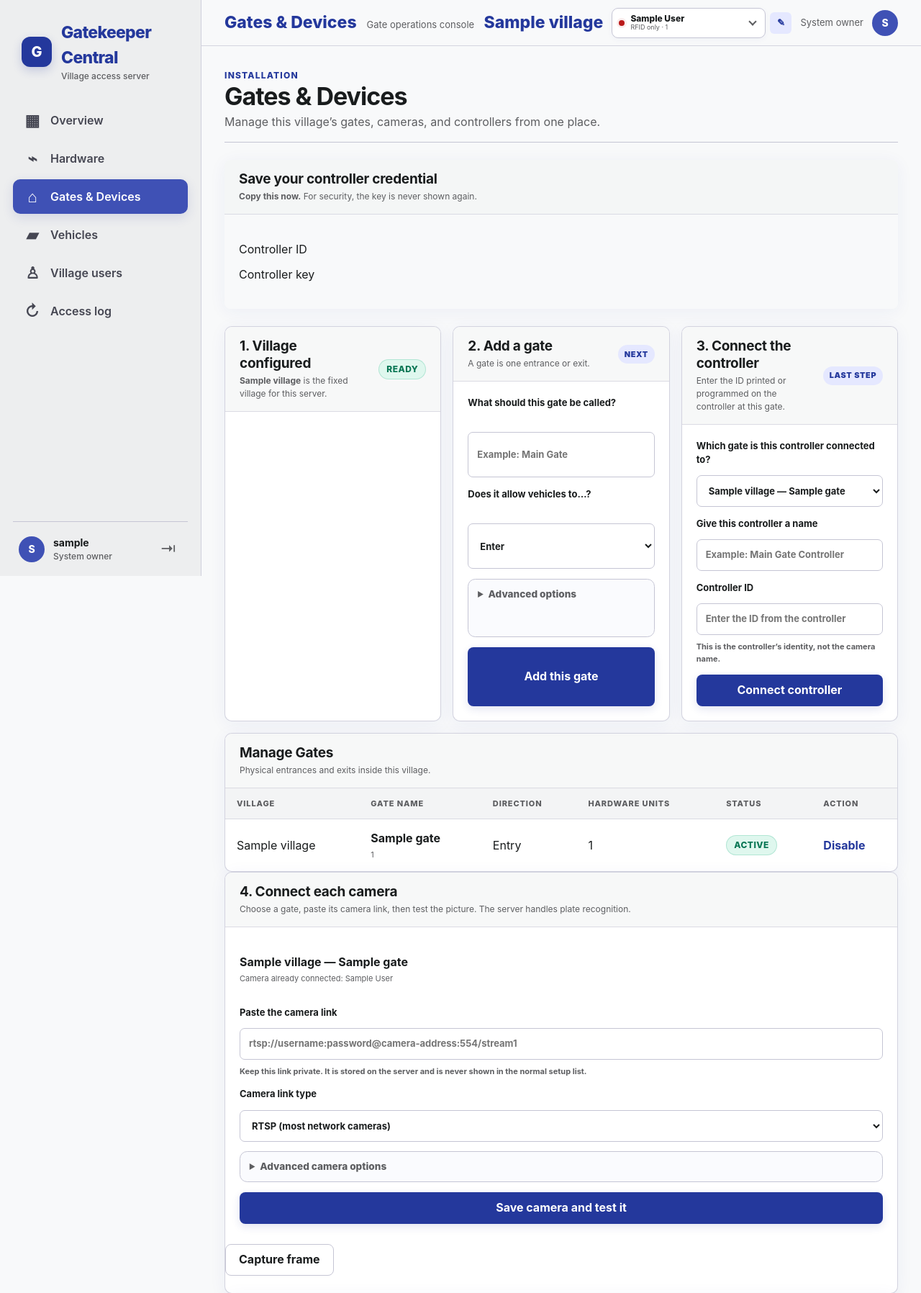
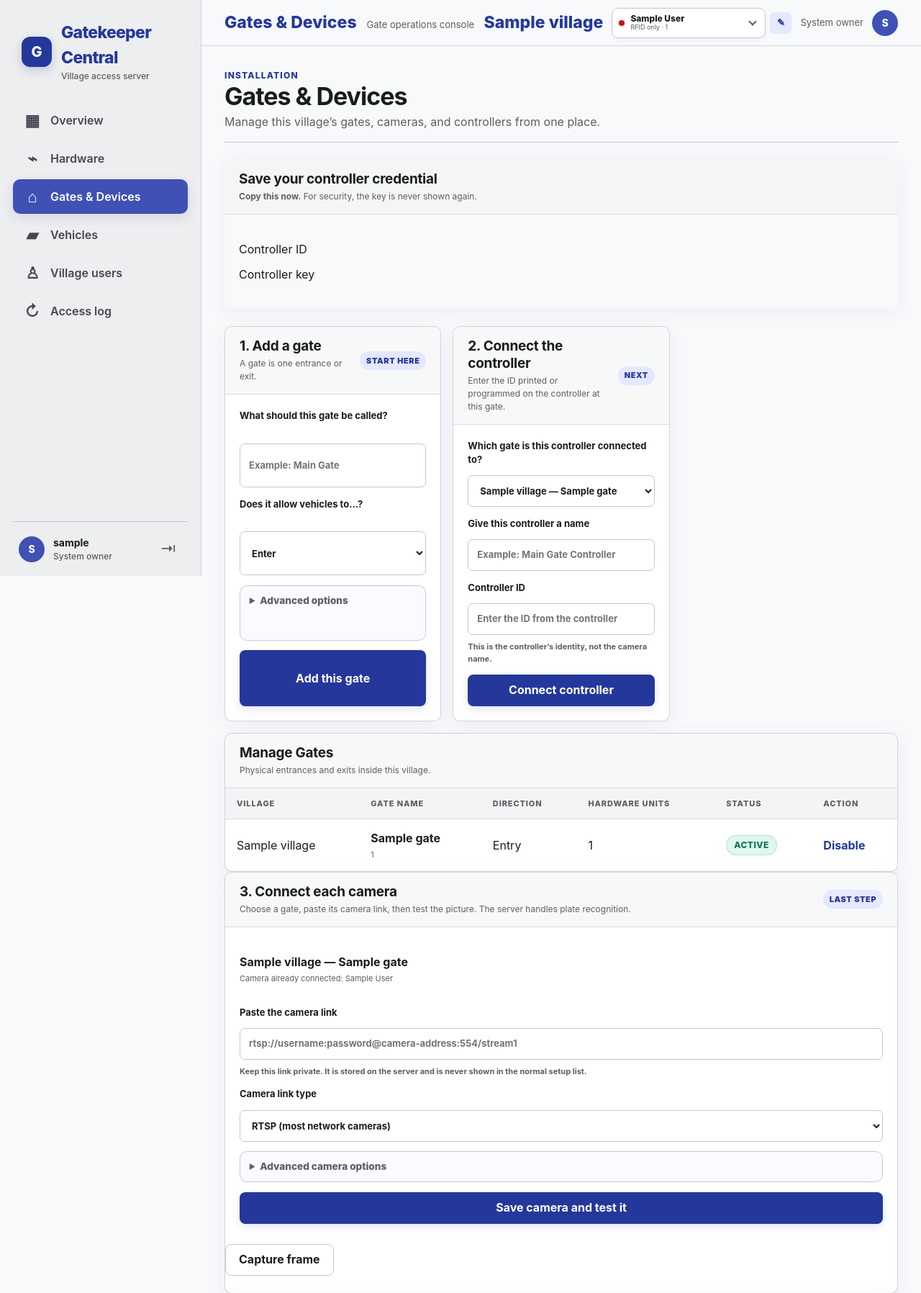
Before and after one commit to T-REXX9/plate-program, a Flask app: page /sites in a window 1280 px wide. Shown: the top 1796 px of the page at 72% size. Run offline with Flask 3, Linux system fonts and the light colour scheme; the visitor is signed in with stand-in values (Sample User, id 1); tables that the repository leaves empty hold one stand-in row (values such as "Sample post").

Commit message:
Remove redundant village setup step

```diff
--- a/web/templates/sites.html
+++ b/web/templates/sites.html
@@ -14,20 +14,8 @@
 {% endif %}
 
 <div class="site-admin-grid">
-  {% if not villages %}<section class="panel">
-    <div class="panel-heading"><div><h2>1. Create the village</h2><p>This server supports one village.</p></div><span class="setup-step">START HERE</span></div>
-    <form class="stacked-form" method="post" action="{{ url_for('village_create') }}">
-      <input type="hidden" name="csrf_token" value="{{ csrf_token() }}">
-      <label>What is the village called?<input name="name" required maxlength="160" placeholder="Example: Green Meadows" autofocus></label>
-      <details class="advanced-option"><summary>Advanced options</summary><label>Technical village ID<input name="village_uid" maxlength="64" placeholder="Leave blank to create automatically"></label><label>Timezone<input name="timezone" value="Asia/Manila" maxlength="64"></label></details>
-      <button class="primary-button" type="submit">Create village</button>
-    </form>
-  </section>{% else %}<section class="panel">
-    <div class="panel-heading"><div><h2>1. Village configured</h2><p><strong>{{ villages[0].name }}</strong> is the fixed village for this server.</p></div><span class="status authorized">READY</span></div>
-  </section>{% endif %}
-
   <section class="panel" style="opacity: {{ '1' if villages else '0.5' }};">
-    <div class="panel-heading"><div><h2>2. Add a gate</h2><p>A gate is one entrance or exit.</p></div><span class="setup-step">NEXT</span></div>
+    <div class="panel-heading"><div><h2>1. Add a gate</h2><p>A gate is one entrance or exit.</p></div><span class="setup-step">START HERE</span></div>
     <form class="stacked-form" method="post" action="{{ url_for('gate_create') }}">
       <input type="hidden" name="csrf_token" value="{{ csrf_token() }}">
       <input type="hidden" name="village_id" value="{{ villages[0].id if villages else 0 }}">
@@ -39,7 +27,7 @@
   </section>
 
   <section class="panel" style="opacity: {{ '1' if gates else '0.5' }};">
-    <div class="panel-heading"><div><h2>3. Connect the controller</h2><p>Enter the ID printed or programmed on the controller at this gate.</p></div><span class="setup-step">LAST STEP</span></div>
+    <div class="panel-heading"><div><h2>2. Connect the controller</h2><p>Enter the ID printed or programmed on the controller at this gate.</p></div><span class="setup-step">NEXT</span></div>
     <form class="stacked-form" method="post" action="{{ url_for('controller_create') }}">
       <input type="hidden" name="csrf_token" value="{{ csrf_token() }}">
       <label>Which gate is this controller connected to?<select name="gate_id" required {% if not gates %}disabled{% endif %}>{% for gate in gates %}<option value="{{ gate.id }}">{{ gate.village_name }} — {{ gate.name }}</option>{% endfor %}</select></label>
@@ -69,7 +57,7 @@
 </section>
 
 <section class="panel">
-  <div class="panel-heading"><div><h2>4. Connect each camera</h2><p>Choose a gate, paste its camera link, then test the picture. The server handles plate recognition.</p></div></div>
+  <div class="panel-heading"><div><h2>3. Connect each camera</h2><p>Choose a gate, paste its camera link, then test the picture. The server handles plate recognition.</p></div><span class="setup-step">LAST STEP</span></div>
   {% for gate in gates %}
   <form class="stacked-form" method="post" action="{{ url_for('camera_configure', gate_id=gate.id) }}" style="margin-bottom: 1.5rem;">
     <input type="hidden" name="csrf_token" value="{{ csrf_token() }}">
```
Also changed, not shown: tests/test_multitenancy.py (+4 -0 lines).
